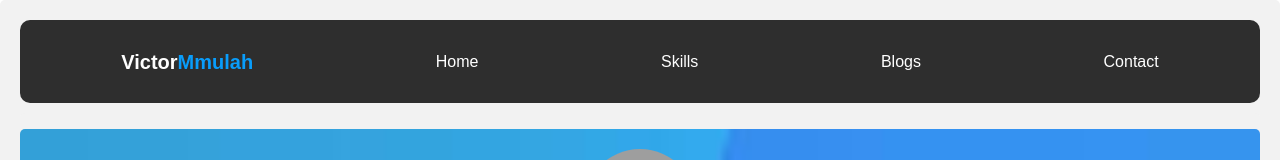
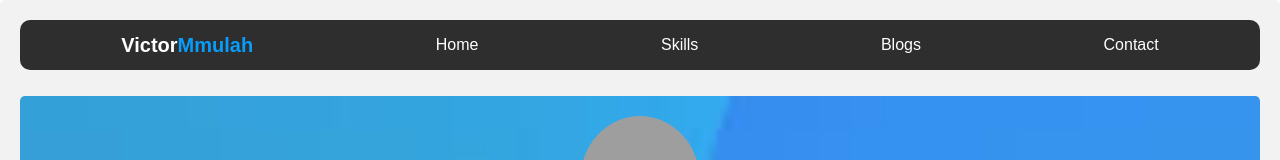
Before and after one commit to mmulahvictor/myPortfolio, a React (Create React App) app: page / in a window 1280 px wide. Shown: the top 160 px of the page. Built offline with nearby package versions, Linux system fonts and the light colour scheme; grey boxes are pictures that could not be loaded.

Commit message:
style the navbar

```diff
--- a/src/App.js
+++ b/src/App.js
@@ -1,7 +1,7 @@
 import React from 'react';
 import { Route, Routes } from 'react-router-dom'
 import Home from './components/home/Home';
-import Navbar from './components/Navbar';
+import Navbar from './components/navbar/Navbar';
 import Skills from './components/skills/Skills';
 import Contact from './components/contact/Contact';
 
--- a/src/components/Style.css
+++ b/src/components/Style.css
@@ -1,36 +1,3 @@
 * {
     text-align: center;
 }
-
-/* navbar */
-.nav {
-    background-color: #2E2E2E;
-    padding: 10px;
-    border-radius: 10px;
-    margin-bottom: 10px;
-    display: flex;
-    justify-content: space-around;
-    align-items: center;
-    font-family: Montserrat, sans-serif;
-    color: white;
-    position: sticky;
-    top: 0;
-}
-
-.logo {
-    font-size: 20px;
-    line-height: 30px;
-    white-space: nowrap;
-    font-weight: bold;
-    cursor: pointer;
-}
-
-.my_name{
-    color: #099DFB;
-}
-
-.link {
-    color: white;
-    text-decoration: none;
-    font-size: 16px;
-}
--- a/src/components/Navbar.js
+++ b/src/components/navbar/Navbar.js
@@ -1,11 +1,11 @@
 import React from 'react';
 import { NavLink } from 'react-router-dom';
-import './Style.css'
+import './navbar.css'
 
 function Navbar () {
     return (
         <nav className='nav'>
-            <h1 className='logo'>Victor<span className='my_name'>Mmulah</span></h1>
+            <NavLink to="/" className='logo'>Victor<span className='my_name'>Mmulah</span></NavLink>
             <NavLink to="/" className='link'>Home</NavLink>
             <NavLink to="/skills" className='link'>Skills</NavLink>
             <NavLink to="/blogs" className='link'>Blogs</NavLink>
--- /dev/null
+++ b/src/components/navbar/navbar.css
@@ -0,0 +1,39 @@
+.nav {
+    background-color: #2E2E2E;
+    padding: 10px;
+    border-radius: 10px;
+    margin-bottom: 10px;
+    display: flex;
+    justify-content: space-around;
+    align-items: center;
+    font-family: Montserrat, sans-serif;
+    color: white;
+    position: sticky;
+    top: 0;
+}
+
+.logo {
+    font-size: 20px;
+    line-height: 30px;
+    white-space: nowrap;
+    font-weight: bold;
+    cursor: pointer;
+    color: white;
+    text-decoration: none;
+}
+
+.my_name {
+    color: #099DFB;
+}
+
+.link {
+    color: white;
+    text-decoration: none;
+    font-size: 16px;
+}
+
+.link:hover{
+    background-color: #099DFB;
+    padding: 5px;
+    color: black;
+}
```
